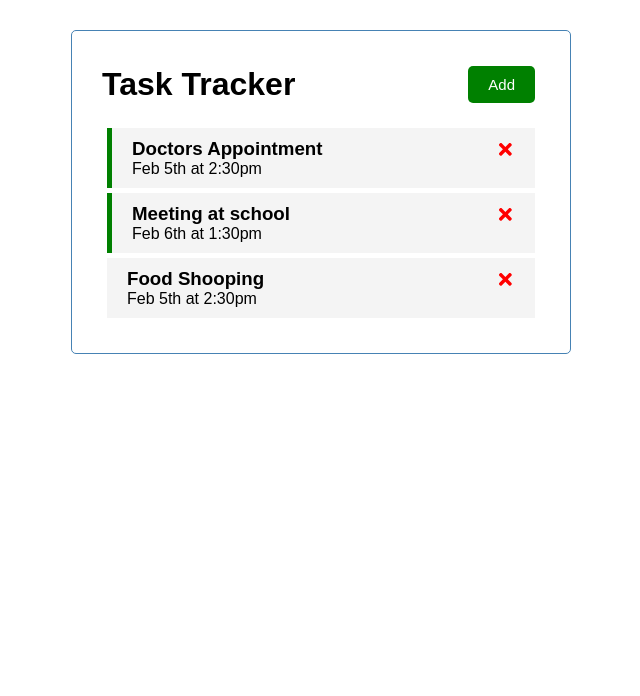
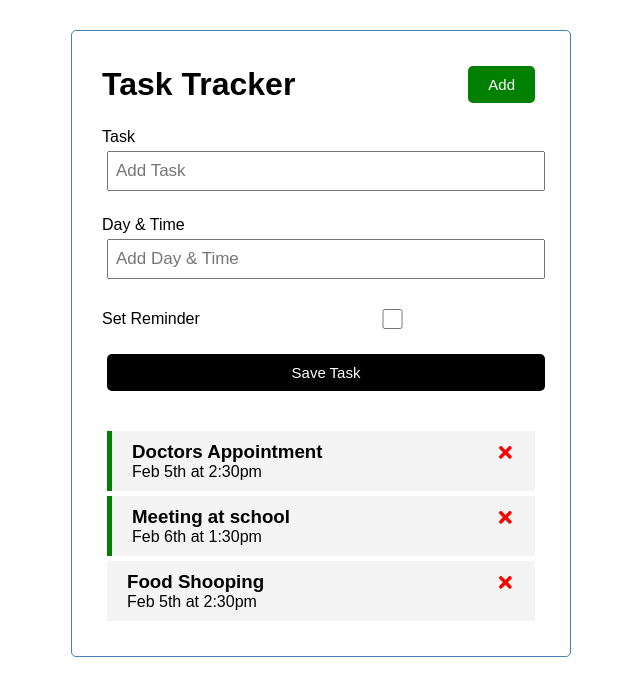
Before and after one commit to RamonMaximiliano/TraversyReactCrash, a React (Create React App) app: page / in a window 1280 px wide. Shown: the top 696 px of the page, without its empty margins (319-959 px from the left). Built offline with nearby package versions, Linux system fonts and the light colour scheme; a web font is replaced by a local one.

Commit message:
reminder error

```diff
--- a/src/App.js
+++ b/src/App.js
@@ -4,6 +4,7 @@
 import { useState } from "react"
 import Header from "./components/Header"
 import Tasks from "./components/Tasks"
+import AddTask from "./components/AddTask"
 
 
 const App = () => {
@@ -31,16 +32,23 @@
     },
   ])
 
+
+//Add task
+const addTask = (task) => {
+  console.log(task)
+}
+
+
   //Delete task
   const deleteTask = (id) => {
-  setTasks(tasks.filter((task)=> task.id !==id))
+    setTasks(tasks.filter((task) => task.id !== id))
   }
 
   // Toogle reminder
 
   const toggleReminder = (id) => {
     setTasks(
-          tasks.map((task) => task.id === id ? {...task, reminder:!task.reminder} : task
+      tasks.map((task) => task.id === id ? { ...task, reminder: !task.reminder } : task
       )
     )
   }
@@ -50,7 +58,8 @@
   return (
     <div className="container">
       <Header />
-      {tasks.length > 0 ? <Tasks tasks={tasks} onDelete={deleteTask} onToggle={toggleReminder}/> : "No tasks"}
+      <AddTask onAdd={addTask}/>
+      {tasks.length > 0 ? <Tasks tasks={tasks} onDelete={deleteTask} onToggle={toggleReminder} /> : "No tasks"}
     </div>
   )
 }
--- /dev/null
+++ b/src/components/AddTask.js
@@ -0,0 +1,45 @@
+import {useState} from "react"
+
+const AddTask = ({onAdd}) => {
+    const [text, setText] = useState ("")
+    const [day, setDay] = useState ("")
+    const [reminder, setReminder] = useState (false)
+
+
+    const onSubmit = (e) => {
+        e.preventDefault()
+
+        if(!text) {
+            alert("Please add a task")
+            return
+        }
+
+        onAdd({text, day, reminder})
+
+        setText("")
+        setDay("")
+        setReminder(false)
+    }
+
+
+
+    return (
+        <form className="add-form" onSubmit={onSubmit}>
+            <div className="form-control">
+                <label>Task</label>
+                <input type="text" placeholder="Add Task" value={text} onChange={(e) => setText(e.target.value)}/>
+            </div>
+            <div className="form-control">
+                <label>Day & Time</label>
+                <input type="text" placeholder="Add Day & Time" value={day} onChange={(e) => setDay(e.target.value)}/>
+            </div>
+            <div className="form-control form-control-check">
+                <label>Set Reminder</label>
+                <input type="checkbox" checked={reminder} value={reminder} onChange={(e) => setReminder(e.currentTarget.checked)}/>
+            </div>
+            <input type="subnmit" value="Save Task" className="btn btn-block"/>
+        </form>
+    )
+}
+
+export default AddTask
--- a/src/components/Button.js
+++ b/src/components/Button.js
@@ -1,9 +1,9 @@
 import PropTypes from "prop-types"
 
-const Button = ({color, text, onClick}) => {
-   return (
+const Button = ({ color, text, onClick }) => {
+    return (
         <div>
-            <button className="btn" style={{backgroundColor: color}} onClick={onClick}>{text}</button>
+            <button className="btn" style={{ backgroundColor: color }} onClick={onClick}>{text}</button>
         </div>
     )
 }
--- a/src/components/Header.js
+++ b/src/components/Header.js
@@ -9,7 +9,7 @@
     return (
         <header className="header">
             <h1>{title}</h1>
-            <Button color="green" text="Add" onClick={onClick}/>
+            <Button color="green" text="Add" onClick={onClick} />
 
         </header>
     )
--- a/src/components/Task.js
+++ b/src/components/Task.js
@@ -1,7 +1,7 @@
 import {FaTimes} from "react-icons/fa"
 
 const  Task = ({task, onDelete, onToggle}) => {
-    return (
+    return(
         <div className={`task ${task.reminder ?
             "reminder" : ""}`}
         onDoubleClick={() => onToggle(task.id)}>
--- a/src/components/Tasks.js
+++ b/src/components/Tasks.js
@@ -1,12 +1,11 @@
 import Task from "./Task"
 
-const Tasks = ({tasks, onDelete, onToggle}) => {
-
+const Tasks = ({ tasks, onDelete, onToggle }) => {
     return (
         <>
             {tasks.map((task) => (
 
-                <Task key={task.id} task={task} onDelete={onDelete} onToggle={onToggle}/>
+                <Task key={task.id} task={task} onDelete={onDelete} onToggle={onToggle} />
 
             ))}
         </>
--- a/src/index.css
+++ b/src/index.css
@@ -31,6 +31,7 @@
     display: inline-block;
     background: #000;
     color: #fff;
+    text-align: center;
     border: none;
     padding: 10px 20px;
     margin: 5px;
```
Lines whose indentation alone changed are shown as unchanged.
